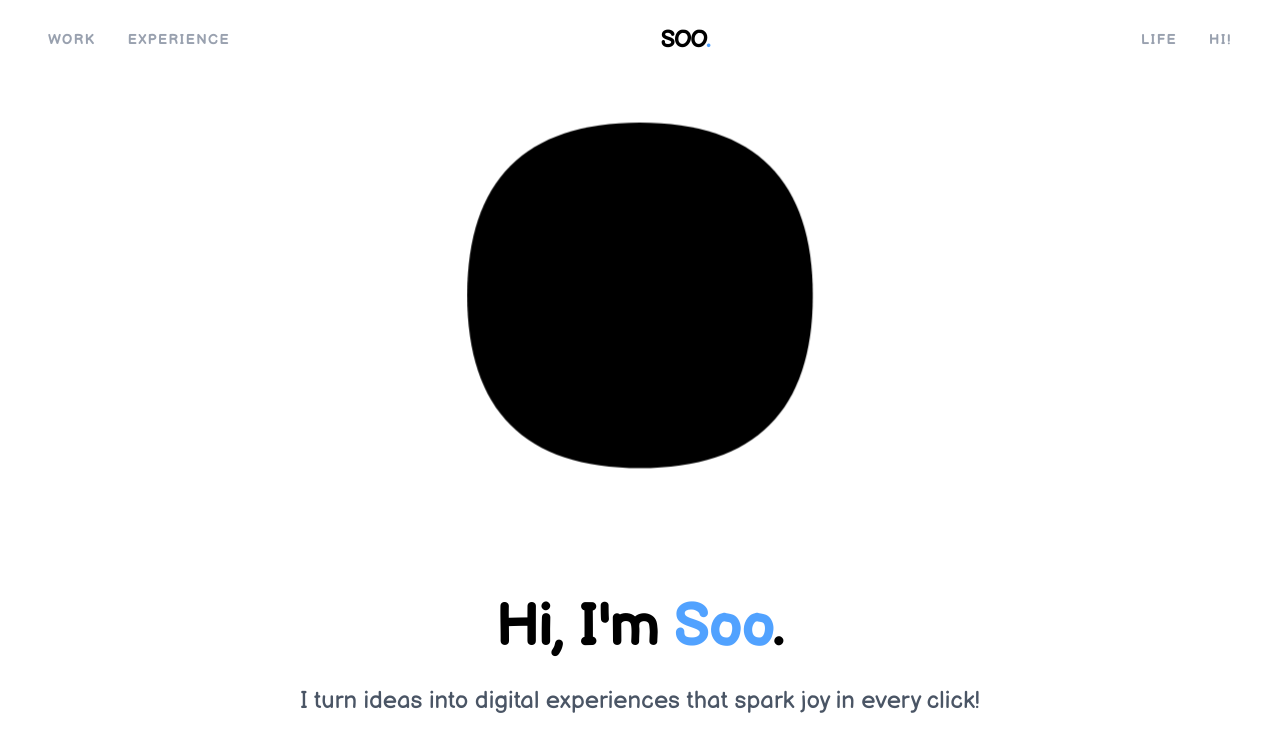
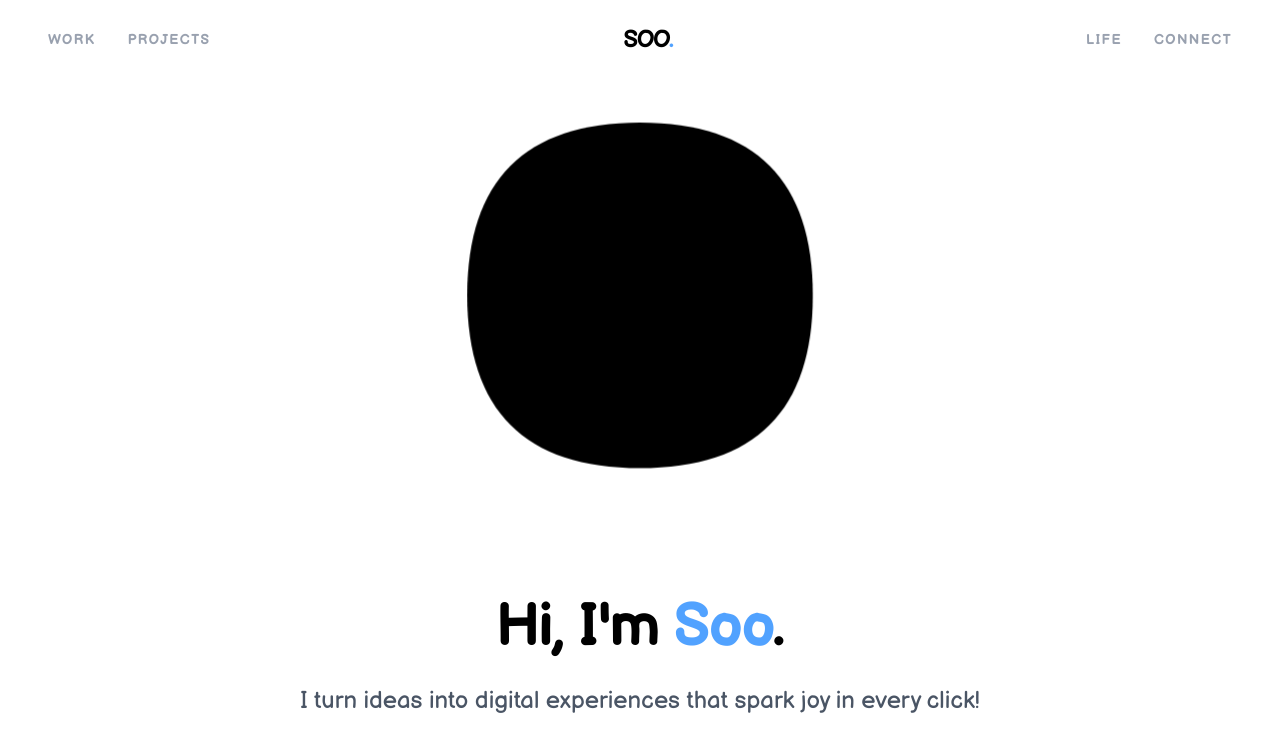
Before and after one commit to soo-yean/Portfolio, a React (Vite) app: page / in a window 1280 px wide. Shown: the top 752 px of the page. Built offline with nearby package versions, Linux system fonts and the light colour scheme; the HTML template or start-up script is replaced by a standard one.

Commit message:
chore: change menu names and reorder

```diff
--- a/src/components/Navbar.tsx
+++ b/src/components/Navbar.tsx
@@ -1,4 +1,4 @@
-import React from 'react';
+
 import { Link, useLocation } from 'react-router-dom';
 
 const Navbar = () => {
@@ -10,17 +10,18 @@ const Navbar = () => {
       {/* Left Links */}
       <div className="hidden md:flex gap-8">
         <Link
-          to="/projects"
-          className={`text-sm font-bold tracking-widest uppercase hover:text-gray-500 transition-colors ${isActive('/projects') ? 'text-black' : 'text-gray-400'}`}
+          to="/experience"
+          className={`text-sm font-bold tracking-widest uppercase hover:text-gray-500 transition-colors ${isActive('/experience') ? 'text-black' : 'text-gray-400'}`}
         >
           Work
         </Link>
         <Link
-          to="/experience-1"
-          className={`text-sm font-bold tracking-widest uppercase hover:text-gray-500 transition-colors ${isActive('/experience-1') || isActive('/experience-2') ? 'text-black' : 'text-gray-400'}`}
+          to="/projects"
+          className={`text-sm font-bold tracking-widest uppercase hover:text-gray-500 transition-colors ${isActive('/projects') ? 'text-black' : 'text-gray-400'}`}
         >
-          Experience
+          Projects
         </Link>
+
       </div>
 
       {/* Center Logo */}
@@ -40,7 +41,7 @@ const Navbar = () => {
           href="mailto:hello@soo.com"
           className="text-sm font-bold tracking-widest uppercase text-gray-400 hover:text-black transition-colors"
         >
-          Hi!
+          Connect
         </a>
       </div>
 
```
